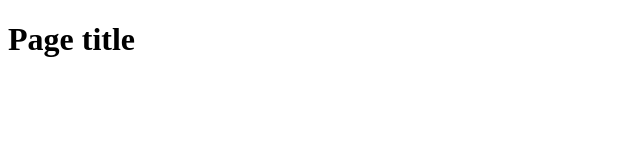
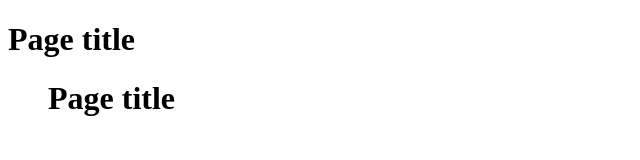
Before and after one commit to dminyaylo/my-page, a plain HTML site: page index.html in a window 1280 px wide. Shown: the whole page, without its empty margins (0-640 px from the left). Drawn offline with Linux system fonts and the light colour scheme.

Commit message:
add page title

```diff
--- a/index.html
+++ b/index.html
@@ -9,7 +9,7 @@
 <body>
   <h1>Page title</h1>
   <ul>
-
+    <h1>Page title</h1>
   </ul>
 </body>
 </html>
```
